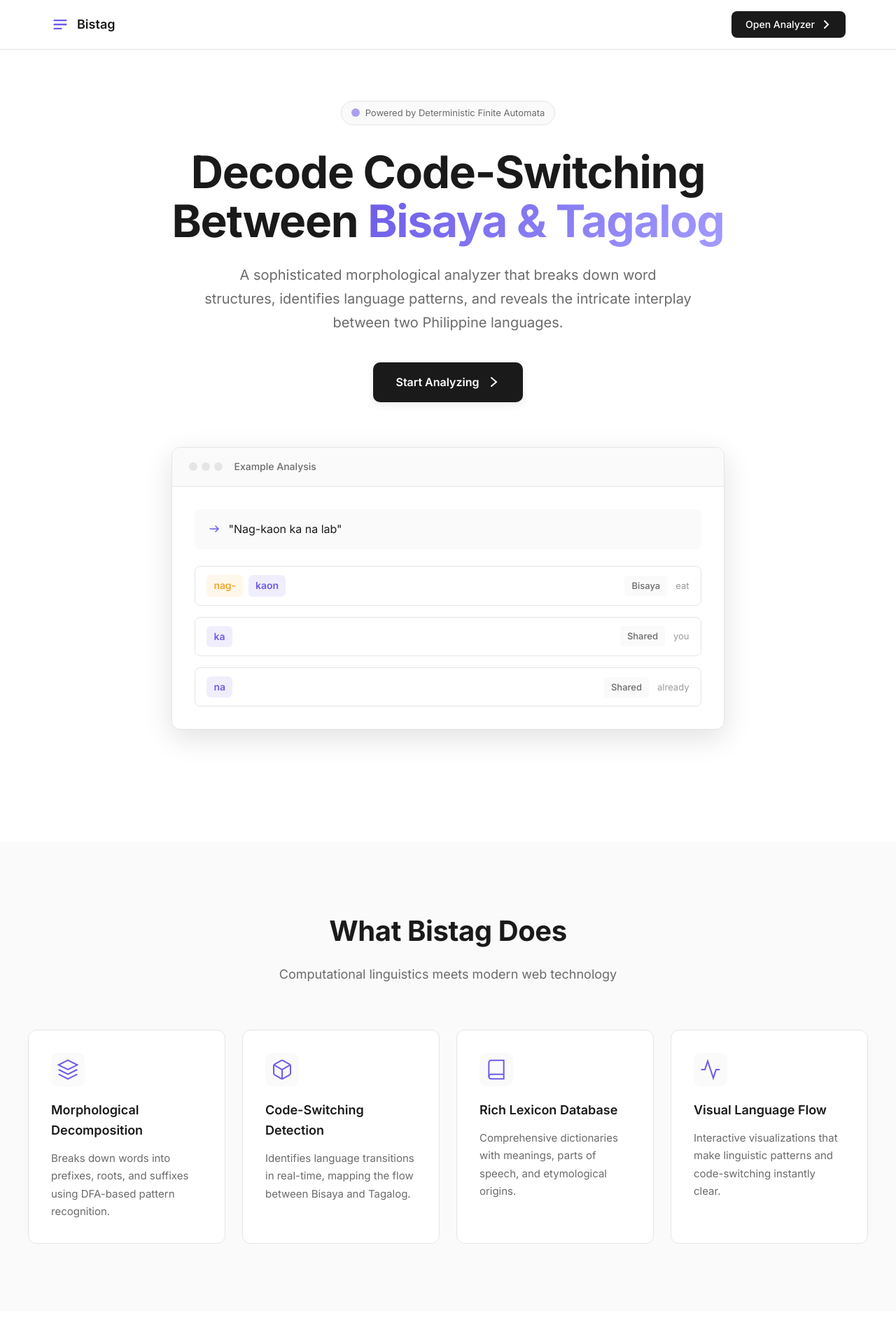
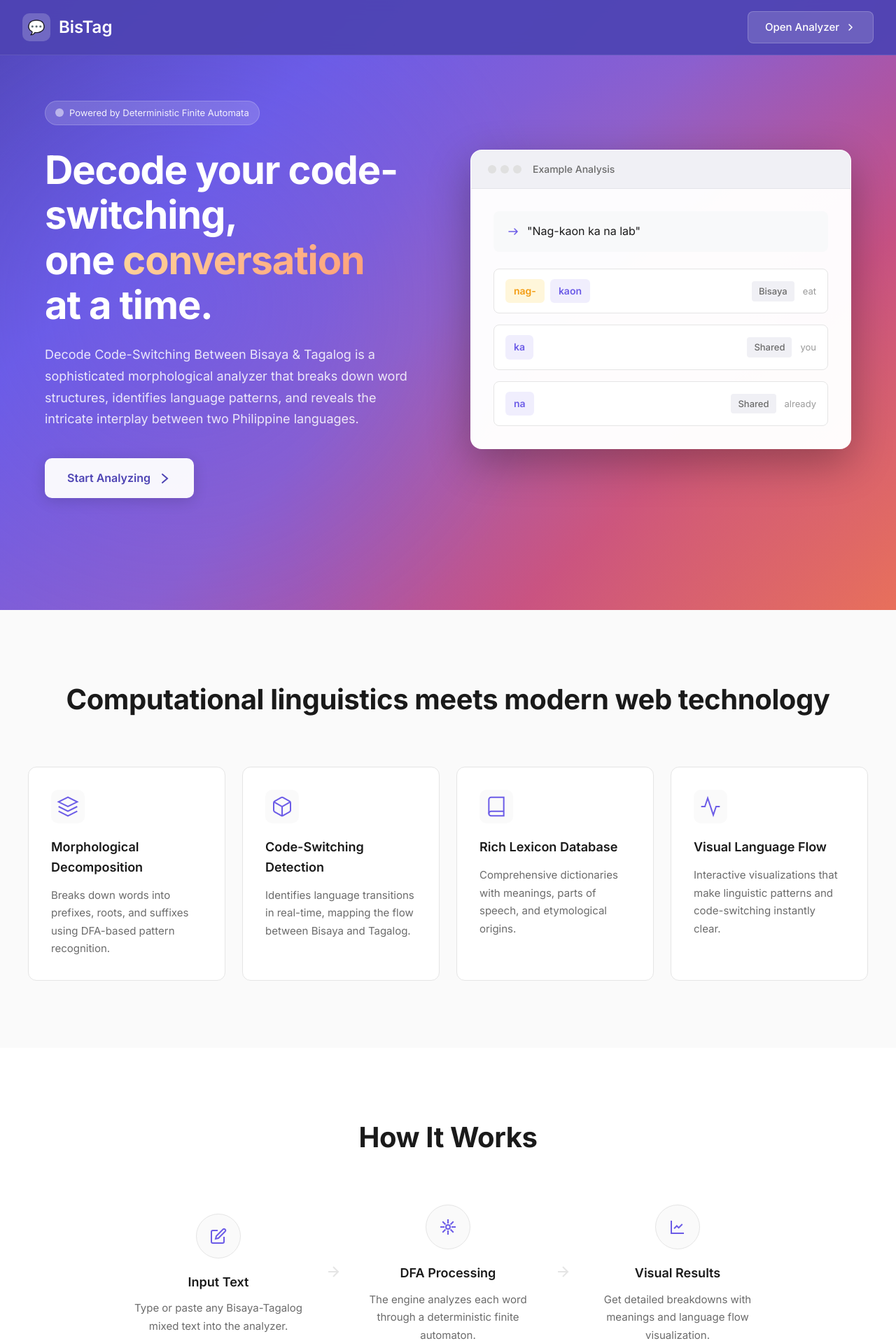
Before and after one commit to JpCurada/bisaya-tagalog-morphological-analyzer, a Flask app: page / in a window 1280 px wide. Shown: the top 1917 px of the page at 70% size. Run offline with Flask 3, Linux system fonts and the light colour scheme.

Commit message:
chore: reformat hero section

```diff
--- a/web/static/landing.css
+++ b/web/static/landing.css
@@ -33,13 +33,13 @@ body {
     left: 0;
     right: 0;
     z-index: 100;
-    background: rgba(255, 255, 255, 0.8);
+    background: rgba(78, 68, 180, 0.95);
     backdrop-filter: blur(12px);
-    border-bottom: 1px solid var(--border);
+    border-bottom: 1px solid rgba(255, 255, 255, 0.1);
 }
 
 .nav-content {
-    max-width: 1200px;
+    max-width: 1400px;
     margin: 0 auto;
     padding: 1rem 2rem;
     display: flex;
@@ -50,48 +50,81 @@ body {
 .logo {
     display: flex;
     align-items: center;
-    gap: 0.625rem;
+    gap: 0.75rem;
     font-weight: 600;
-    font-size: 1.125rem;
-    color: var(--text-primary);
+    font-size: 1.5rem;
+    color: white;
 }
 
 .logo-icon {
-    color: var(--accent);
+    width: 40px;
+    height: 40px;
+    background: rgba(255, 255, 255, 0.2);
+    border-radius: 10px;
+    display: flex;
+    align-items: center;
+    justify-content: center;
+    font-size: 1.25rem;
 }
 
 .btn-primary {
     display: inline-flex;
     align-items: center;
     gap: 0.5rem;
-    padding: 0.5rem 1.25rem;
-    background: var(--text-primary);
+    padding: 0.625rem 1.5rem;
+    background: rgba(255, 255, 255, 0.15);
     color: white;
     text-decoration: none;
     border-radius: 8px;
     font-weight: 500;
-    font-size: 0.875rem;
+    font-size: 0.9375rem;
     transition: all 0.2s;
+    border: 1px solid rgba(255, 255, 255, 0.2);
 }
 
 .btn-primary:hover {
-    background: var(--text-secondary);
+    background: rgba(255, 255, 255, 0.25);
     transform: translateY(-1px);
 }
 
-/* Hero Section */
+/* Hero Section - Gradient Background */
 .hero {
     padding-top: 80px;
-    min-height: 90vh;
+    min-height: 100vh;
     display: flex;
     align-items: center;
+    background: linear-gradient(135deg, #4e44b4 0%, #6b5ce7 25%, #8b5fcf 50%, #c44e88 75%, #e8705b 100%);
+    position: relative;
+    overflow: hidden;
+}
+
+.hero::before {
+    content: '';
+    position: absolute;
+    top: 0;
+    left: 0;
+    right: 0;
+    bottom: 0;
+    background:
+            radial-gradient(circle at 20% 50%, rgba(108, 92, 231, 0.3) 0%, transparent 50%),
+            radial-gradient(circle at 80% 80%, rgba(232, 112, 91, 0.3) 0%, transparent 50%);
+    pointer-events: none;
 }
 
 .hero-content {
-    max-width: 1200px;
+    max-width: 1400px;
     margin: 0 auto;
     padding: 4rem 2rem;
-    text-align: center;
+    display: grid;
+    grid-template-columns: 1fr 1fr;
+    gap: 4rem;
+    align-items: center;
+    position: relative;
+    z-index: 1;
+}
+
+.hero-left {
+    color: white;
 }
 
 .hero-badge {
@@ -99,59 +132,54 @@ body {
     align-items: center;
     gap: 0.5rem;
     padding: 0.375rem 0.875rem;
-    background: var(--bg-secondary);
-    border: 1px solid var(--border);
+    background: rgba(255, 255, 255, 0.15);
+    border: 1px solid rgba(255, 255, 255, 0.2);
     border-radius: 50px;
     font-size: 0.8125rem;
-    color: var(--text-secondary);
+    color: rgba(255, 255, 255, 0.9);
     margin-bottom: 2rem;
     animation: fadeInUp 0.6s ease;
 }
 
 .hero-badge svg {
-    color: var(--accent);
     animation: pulse 2s infinite;
 }
 
 @keyframes pulse {
-
-    0%,
-    100% {
+    0%, 100% {
         opacity: 1;
     }
-
     50% {
         opacity: 0.5;
     }
 }
 
 .hero-title {
-    font-size: 4rem;
+    font-size: 3.5rem;
     font-weight: 700;
-    line-height: 1.1;
+    line-height: 1.15;
     margin-bottom: 1.5rem;
     letter-spacing: -0.02em;
     animation: fadeInUp 0.6s ease 0.1s backwards;
 }
 
 .gradient-text {
-    background: linear-gradient(135deg, var(--accent) 0%, var(--accent-light) 100%);
+    background: linear-gradient(135deg, #ffd89b 0%, #ffb88c 50%, #ffa07a 100%);
     -webkit-background-clip: text;
     background-clip: text;
     -webkit-text-fill-color: transparent;
+    font-weight: 700;
 }
 
 .hero-description {
-    font-size: 1.25rem;
-    color: var(--text-secondary);
-    max-width: 700px;
-    margin: 0 auto 2.5rem;
+    font-size: 1.125rem;
+    color: rgba(255, 255, 255, 0.85);
     line-height: 1.7;
+    margin-bottom: 2.5rem;
     animation: fadeInUp 0.6s ease 0.2s backwards;
 }
 
 .hero-actions {
-    margin-bottom: 4rem;
     animation: fadeInUp 0.6s ease 0.3s backwards;
 }
 
@@ -160,40 +188,39 @@ body {
     align-items: center;
     gap: 0.625rem;
     padding: 1rem 2rem;
-    background: var(--text-primary);
-    color: white;
+    background: rgba(255, 255, 255, 0.95);
+    color: #4e44b4;
     text-decoration: none;
     border-radius: 10px;
     font-weight: 600;
     font-size: 1rem;
     transition: all 0.2s;
-    box-shadow: var(--shadow-md);
+    box-shadow: 0 4px 20px rgba(0, 0, 0, 0.15);
 }
 
 .btn-hero-primary:hover {
     transform: translateY(-2px);
-    box-shadow: var(--shadow-lg);
+    box-shadow: 0 8px 30px rgba(0, 0, 0, 0.2);
+    background: white;
 }
 
-/* Demo Container */
+/* Demo Container - Right Side */
 .demo-container {
-    max-width: 800px;
-    margin: 0 auto;
     animation: fadeInUp 0.6s ease 0.4s backwards;
 }
 
 .demo-card {
-    background: white;
-    border: 1px solid var(--border);
-    border-radius: 12px;
+    background: rgba(255, 255, 255, 0.98);
+    border: 1px solid rgba(255, 255, 255, 0.3);
+    border-radius: 16px;
     overflow: hidden;
-    box-shadow: var(--shadow-lg);
+    box-shadow: 0 20px 60px rgba(0, 0, 0, 0.3);
 }
 
 .demo-header {
     padding: 1rem 1.5rem;
-    background: var(--bg-secondary);
-    border-bottom: 1px solid var(--border);
+    background: rgba(240, 240, 245, 0.95);
+    border-bottom: 1px solid rgba(0, 0, 0, 0.05);
     display: flex;
     align-items: center;
     gap: 1rem;
@@ -208,7 +235,7 @@ body {
     width: 12px;
     height: 12px;
     border-radius: 50%;
-    background: var(--border);
+    background: #e0e0e0;
 }
 
 .demo-title {
@@ -226,7 +253,7 @@ body {
     align-items: center;
     gap: 0.75rem;
     padding: 1rem 1.25rem;
-    background: var(--bg-secondary);
+    background: #f8f9fa;
     border-radius: 8px;
     margin-bottom: 1.5rem;
     font-size: 1rem;
@@ -234,7 +261,7 @@ body {
 }
 
 .demo-input svg {
-    color: var(--accent);
+    color: #6c5ce7;
     flex-shrink: 0;
 }
 
@@ -248,28 +275,33 @@ body {
     display: flex;
     align-items: center;
     gap: 0.5rem;
-    padding: 0.75rem 1rem;
+    padding: 0.875rem 1rem;
     background: white;
-    border: 1px solid var(--border);
+    border: 1px solid #e5e5e5;
     border-radius: 8px;
+    transition: all 0.2s;
+}
+
+.morpheme-group:hover {
+    border-color: #d0d0d0;
+    box-shadow: 0 2px 8px rgba(0, 0, 0, 0.05);
 }
 
 .morpheme {
-    padding: 0.25rem 0.625rem;
+    padding: 0.375rem 0.75rem;
     border-radius: 6px;
     font-size: 0.875rem;
-    font-weight: 500;
+    font-weight: 600;
 }
 
 .morpheme.prefix {
-    background: rgba(253, 203, 110, 0.15);
+    background: rgba(255, 193, 7, 0.15);
     color: #f39c12;
 }
 
 .morpheme.root {
     background: rgba(108, 92, 231, 0.1);
-    color: var(--accent);
-    font-weight: 600;
+    color: #6c5ce7;
 }
 
 .morpheme-info {
@@ -282,7 +314,7 @@ body {
 
 .info-label {
     padding: 0.25rem 0.625rem;
-    background: var(--bg-secondary);
+    background: #f0f0f5;
     border-radius: 4px;
     color: var(--text-secondary);
     font-weight: 500;
@@ -297,7 +329,6 @@ body {
         opacity: 0;
         transform: translateY(20px);
     }
-
     to {
         opacity: 1;
         transform: translateY(0);
@@ -506,13 +537,25 @@ section {
 }
 
 /* Responsive */
-@media (max-width: 768px) {
+@media (max-width: 968px) {
+    .hero-content {
+        grid-template-columns: 1fr;
+        gap: 3rem;
+        text-align: center;
+    }
+
+    .hero-left {
+        display: flex;
+        flex-direction: column;
+        align-items: center;
+    }
+
     .hero-title {
         font-size: 2.5rem;
     }
 
     .hero-description {
-        font-size: 1.125rem;
+        font-size: 1.0625rem;
     }
 
     .demo-content {
--- a/web/templates/landing.html
+++ b/web/templates/landing.html
@@ -16,16 +16,13 @@
 <nav class="nav">
     <div class="nav-content">
         <div class="logo">
-                <svg class="logo-icon" width="28" height="28" viewBox="0 0 24 24" fill="none" stroke="currentColor"
-                    stroke-width="2">
-                    <path d="M4 7h16M4 12h16M4 17h10" />
-                </svg>
-                <span class="logo-text">Bistag</span>
+            <div class="logo-icon">💬</div>
+            <span>BisTag</span>
         </div>
-            <a href="/analyzer" class="btn-primary">
+        <a href="#" class="btn-primary">
             Open Analyzer
             <svg width="16" height="16" viewBox="0 0 16 16" fill="none">
-                    <path d="M6 3L11 8L6 13" stroke="currentColor" stroke-width="2" stroke-linecap="round" />
+                <path d="M6 4L10 8L6 12" stroke="currentColor" stroke-width="1.5" stroke-linecap="round" />
             </svg>
         </a>
     </div>
@@ -34,6 +31,7 @@
 <!-- Hero Section -->
 <section class="hero">
     <div class="hero-content">
+        <div class="hero-left">
             <div class="hero-badge">
                 <svg width="12" height="12" viewBox="0 0 12 12" fill="none">
                     <circle cx="6" cy="6" r="6" fill="currentColor" />
@@ -42,23 +40,23 @@
             </div>
 
             <h1 class="hero-title">
-                Decode Code-Switching<br />
-                Between <span class="gradient-text">Bisaya & Tagalog</span>
+                Decode your code-switching,<br />
+                one <span class="gradient-text">conversation</span><br />
+                at a time.
             </h1>
 
             <p class="hero-description">
-                A sophisticated morphological analyzer that breaks down word structures,
-                identifies language patterns, and reveals the intricate interplay between
-                two Philippine languages.
+                Decode Code-Switching Between Bisaya & Tagalog is a sophisticated morphological analyzer that breaks down word structures, identifies language patterns, and reveals the intricate interplay between two Philippine languages.
             </p>
 
             <div class="hero-actions">
-                <a href="/analyzer" class="btn-hero-primary">
+                <a href="#" class="btn-hero-primary">
                     Start Analyzing
                     <svg width="20" height="20" viewBox="0 0 20 20" fill="none">
                         <path d="M7 4L14 10L7 16" stroke="currentColor" stroke-width="2" stroke-linecap="round" />
                     </svg>
                 </a>
+            </div>
         </div>
 
         <!-- Visual Demo -->
@@ -113,10 +111,7 @@
     <!-- Features Section -->
     <section class="features">
         <div class="section-header">
-            <h2 class="section-title">What Bistag Does</h2>
-            <p class="section-subtitle">
-                Computational linguistics meets modern web technology
-            </p>
+            <h2 class="section-title">Computational linguistics meets modern web technology</h2>
         </div>
 
         <div class="features-grid">
```
Lines whose indentation alone changed are shown as unchanged.
